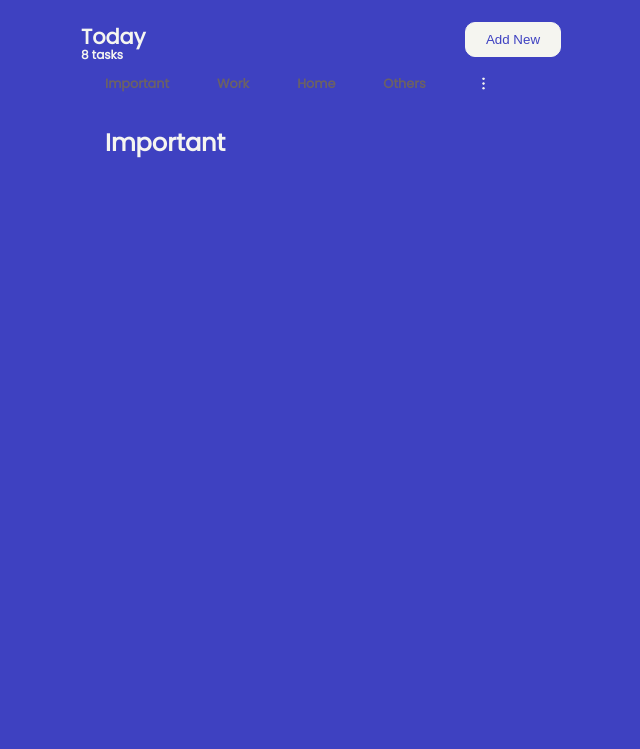
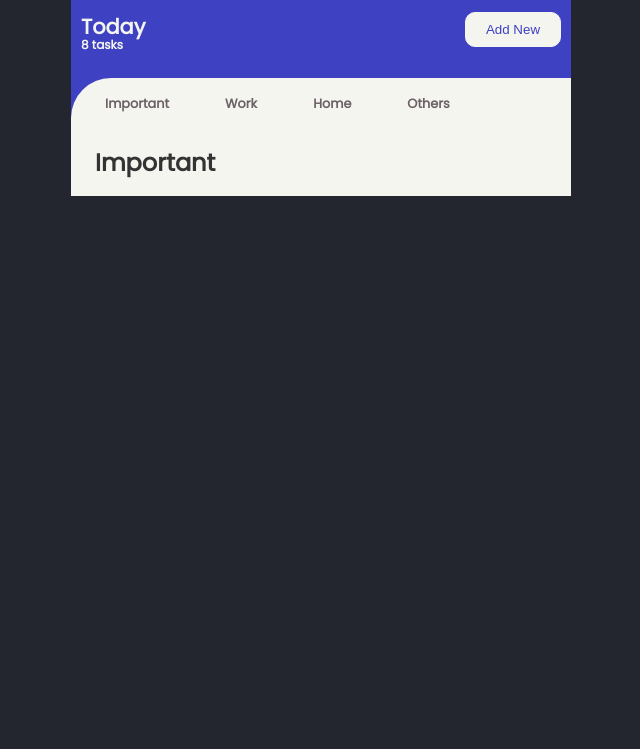
Before and after one commit to Imo-oje/todo, a website built with webpack: page dist/index.html in a window 1280 px wide. Shown: the part 51-800 px from the top of the page, without its empty margins (319-959 px from the left). Built offline with Linux system fonts and the light colour scheme.

Commit message:
Updated the snap-tab UI

```diff
--- a/src/style.css
+++ b/src/style.css
@@ -6,7 +6,7 @@
 }
 
 body {
-  background: #3e41c1;
+  background: #23262E;
   color: #f5f5f0;
 }
 
@@ -14,8 +14,9 @@ div#content {
   font-family: "Poppins", sans-serif;
   max-width: 500px;
   position: relative;
-  margin: 10px auto;
-  padding: 0 10px;
+  margin: 0 auto;
+  /* padding: 0 10px; */
+  background: #3e41c1;
 }
 
 img {
@@ -31,8 +32,8 @@ a {
   text-decoration: none;
 }
 
-nav {
-  width: 100%;
+nav, .sort {
+  padding: 0 10px;
 }
 
 nav ul {
@@ -150,6 +151,9 @@ snap-tabs {
   flex-direction: column;
   overflow: hidden;
   position: relative;
+  margin-top: 30px;
+  background: #f5f5f0;
+  border-radius: 40px 0 0 0;
 }
 
 snap-tabs:matches(header, nav, section, article, a) {
@@ -161,6 +165,7 @@ snap-tabs:matches(header, nav, section, article, a) {
   overflow: auto hidden;
   overscroll-behavior-x: contain;
   scroll-snap-type: x mandatory;
+  color: #333;
 
   @media (prefers-reduced-motion: no-preference) {
     scroll-behavior: smooth;
@@ -202,6 +207,7 @@ snap-tabs > header a {
   font-weight: bold;
   text-decoration: none;
   padding: var(--space-2) var(--space-3);
+  margin-right: var(--space-1);
 }
 
 snap-tabs > header a > img {
@@ -210,7 +216,8 @@ snap-tabs > header a > img {
 }
 
 snap-tabs > header a:hover {
-  background: hsl(var(--accent) / 5%);
+  /* background: hsl(var(--accent) / 5%); */
+  background: red;
 }
 
 snap-tabs > section {
```
Also changed, not shown: dist/index.html, dist/main.js.
